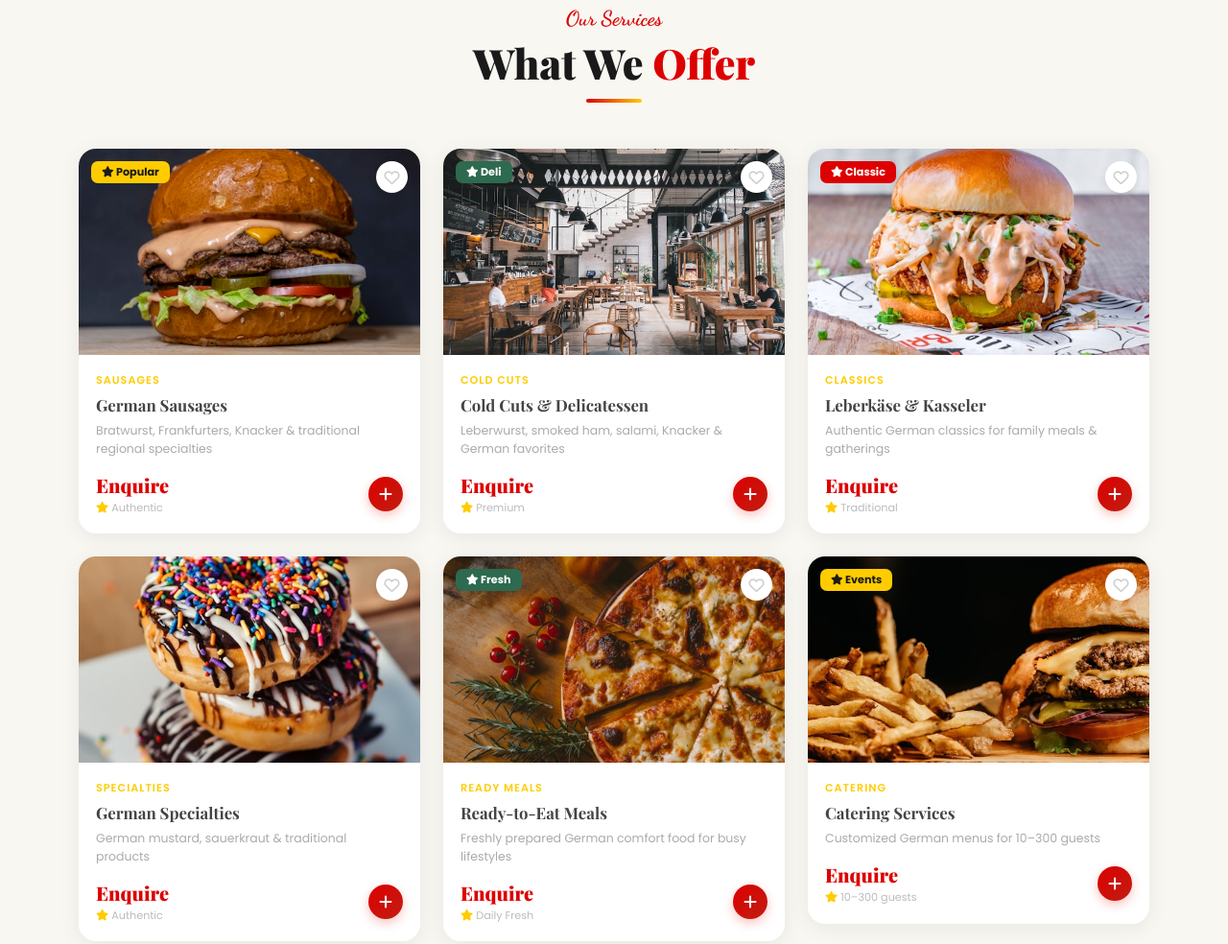
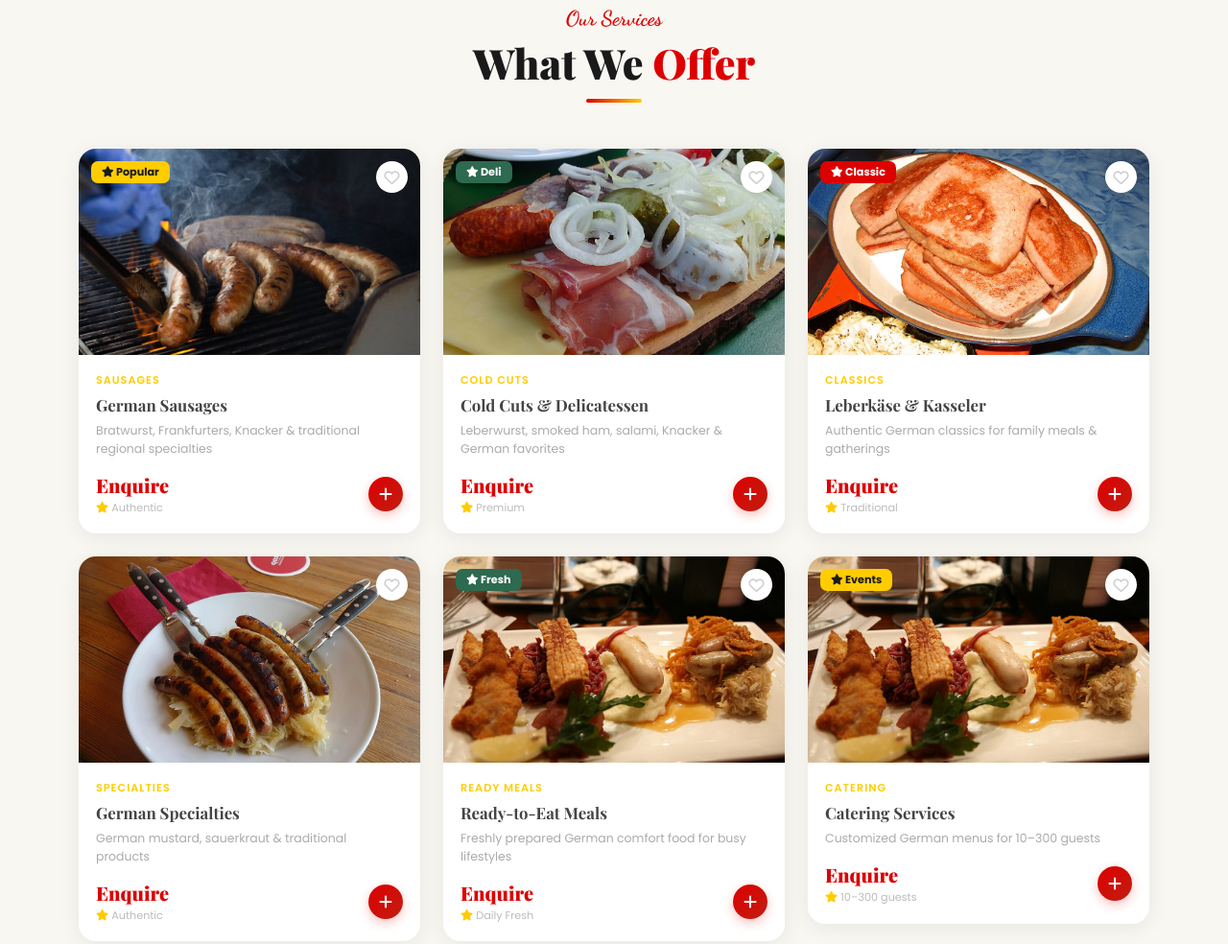
Before and after one commit to levanthang23092002/German-Flavors-Hanoi, a plain HTML site: page index.html in a window 1280 px wide. Shown: the part 1679-2663 px from the top of the page at 96% size. Drawn offline with nearby package versions, Linux system fonts and the light colour scheme; some icons are missing.

Commit message:
finish 1

```diff
--- a/index.html
+++ b/index.html
@@ -92,25 +92,25 @@
             </div>
             <div class="sovcats">
                <div class="sovcat active" data-cat="all">
-                  <img src="img/menu/1.jpg" alt=""/>All Services
+                  <img src="img/german/sausages.jpg" alt=""/>All Services
                </div>
                <div class="sovcat" data-cat="sausages">
-                  <img src="img/menu/1.jpg" alt=""/>Sausages
+                  <img src="img/german/sausages.jpg" alt=""/>Sausages
                </div>
                <div class="sovcat" data-cat="coldcuts">
-                  <img src="img/about1.jpg" alt=""/>Cold Cuts
+                  <img src="img/german/cold-cuts.jpg" alt=""/>Cold Cuts
                </div>
                <div class="sovcat" data-cat="classics">
-                  <img src="img/menu/3.jpg" alt=""/>Leberkäse
+                  <img src="img/german/classics.jpg" alt=""/>Leberkäse
                </div>
                <div class="sovcat" data-cat="specialties">
-                  <img src="img/menu/5.jpg" alt=""/>Specialties
+                  <img src="img/german/specialties.jpg" alt=""/>Specialties
                </div>
                <div class="sovcat" data-cat="readymeals">
-                  <img src="img/menu/6.jpg" alt=""/>Ready Meals
+                  <img src="img/german/ready-meals.jpg" alt=""/>Ready Meals
                </div>
                <div class="sovcat" data-cat="catering">
-                  <img src="img/off-img.jpg" alt=""/>Catering
+                  <img src="img/german/catering.jpg" alt=""/>Catering
                </div>
             </div>
             <div class="sovtrend">
@@ -196,8 +196,8 @@
                <div class="col-lg-5" data-aos="fade-right">
                   <div class="astack">
                      <div class="aexp"><span class="anum">DE</span><small data-i18n-html="about.badge">Authentic<br/>German Food</small></div>
-                     <div class="amain"><img src="img/about1.jpg" alt="German delicatessen"/></div>
-                     <div class="about-subimg"><img src="img/menu/1.jpg" alt="German sausages"/></div>
+                     <div class="amain"><img src="img/german/cold-cuts.jpg" alt="German delicatessen"/></div>
+                     <div class="about-subimg"><img src="img/german/sausages.jpg" alt="German sausages"/></div>
                      <div class="about-contact">
                         <div class="about-contact-head"><i class="fas fa-phone-alt"></i> <span data-i18n="about.msgUs">Message Us</span></div>
                         <div class="about-contact-row">
@@ -236,7 +236,7 @@
             <div class="row g-4" id="mgrid">
                <div class="col-sm-6 col-lg-4 mwrap" data-c="sausages" data-aos="fade-up">
                   <div class="mcard"
-                     data-img="img/menu/1.jpg"
+                     data-img="img/german/sausages.jpg"
                      data-title="German Sausages"
                      data-cat="Sausages"
                      data-price="Enquire" data-old=""
@@ -245,7 +245,7 @@
                      data-desc="We offer a wide selection of authentic German sausages, including Bratwurst, Frankfurters, Knacker, and other traditional regional specialties. All products are prepared using genuine German recipes and high-quality ingredients."
                      data-tags="Bratwurst,Frankfurter,Knacker,Authentic">
                      <div class="mimg">
-                        <img src="img/menu/1.jpg" alt="German Sausages"/>
+                        <img src="img/german/sausages.jpg" alt="German Sausages"/>
                         <div class="mbdg hot"><i class="fas fa-star"></i> Popular</div>
                         <div class="mhrt"><i class="far fa-heart"></i></div>
                      </div>
@@ -265,7 +265,7 @@
                </div>
                <div class="col-sm-6 col-lg-4 mwrap" data-c="coldcuts" data-aos="fade-up" data-aos-delay="80">
                   <div class="mcard"
-                     data-img="img/about1.jpg"
+                     data-img="img/german/cold-cuts.jpg"
                      data-title="Cold Cuts &amp; Delicatessen"
                      data-cat="Cold Cuts"
                      data-price="Enquire" data-old=""
@@ -274,7 +274,7 @@
                      data-desc="Enjoy a variety of traditional German cold cuts and delicatessen products, including Leberwurst, smoked ham, salami, Knacker, and other German favorites. Perfect for sandwiches, platters, restaurants, and home enjoyment."
                      data-tags="Leberwurst,Ham,Salami,Delicatessen">
                      <div class="mimg">
-                        <img src="img/about1.jpg" alt="Cold Cuts"/>
+                        <img src="img/german/cold-cuts.jpg" alt="Cold Cuts"/>
                         <div class="mbdg new"><i class="fas fa-star"></i> Deli</div>
                         <div class="mhrt"><i class="far fa-heart"></i></div>
                      </div>
@@ -294,7 +294,7 @@
                </div>
                <div class="col-sm-6 col-lg-4 mwrap" data-c="classics" data-aos="fade-up" data-aos-delay="160">
                   <div class="mcard"
-                     data-img="img/menu/3.jpg"
+                     data-img="img/german/classics.jpg"
                      data-title="Leberkäse &amp; Kasseler"
                      data-cat="Classics"
                      data-price="Enquire" data-old=""
@@ -303,7 +303,7 @@
                      data-desc="Experience authentic German classics prepared using traditional methods and flavors. Ideal for family meals, gatherings, and special occasions."
                      data-tags="Leberkäse,Kasseler,Traditional,Classic">
                      <div class="mimg">
-                        <img src="img/menu/3.jpg" alt="Leberkäse"/>
+                        <img src="img/german/classics.jpg" alt="Leberkäse"/>
                         <div class="mbdg"><i class="fas fa-star"></i> Classic</div>
                         <div class="mhrt"><i class="far fa-heart"></i></div>
                      </div>
@@ -323,7 +323,7 @@
                </div>
                <div class="col-sm-6 col-lg-4 mwrap" data-c="specialties" data-aos="fade-up">
                   <div class="mcard"
-                     data-img="img/menu/5.jpg"
+                     data-img="img/german/specialties.jpg"
                      data-title="German Specialties"
                      data-cat="Specialties"
                      data-price="Enquire" data-old=""
@@ -332,7 +332,7 @@
                      data-desc="We offer authentic German mustard, sauerkraut, and other traditional products that bring the true taste of Germany to Vietnam."
                      data-tags="Mustard,Sauerkraut,Traditional,German">
                      <div class="mimg">
-                        <img src="img/menu/5.jpg" alt="German Specialties"/>
+                        <img src="img/german/specialties.jpg" alt="German Specialties"/>
                         <div class="mhrt"><i class="far fa-heart"></i></div>
                      </div>
                      <div class="mbody">
@@ -351,7 +351,7 @@
                </div>
                <div class="col-sm-6 col-lg-4 mwrap" data-c="readymeals" data-aos="fade-up" data-aos-delay="80">
                   <div class="mcard"
-                     data-img="img/menu/6.jpg"
+                     data-img="img/german/ready-meals.jpg"
                      data-title="Ready-to-Eat Meals"
                      data-cat="Ready Meals"
                      data-price="Enquire" data-old=""
@@ -360,7 +360,7 @@
                      data-desc="Our freshly prepared German meals are perfect for busy professionals, families, and anyone craving authentic German comfort food."
                      data-tags="Fresh,Comfort Food,Convenient,German">
                      <div class="mimg">
-                        <img src="img/menu/6.jpg" alt="Ready Meals"/>
+                        <img src="img/german/ready-meals.jpg" alt="Ready Meals"/>
                         <div class="mbdg new"><i class="fas fa-star"></i> Fresh</div>
                         <div class="mhrt"><i class="far fa-heart"></i></div>
                      </div>
@@ -380,7 +380,7 @@
                </div>
                <div class="col-sm-6 col-lg-4 mwrap" data-c="catering" data-aos="fade-up" data-aos-delay="160">
                   <div class="mcard"
-                     data-img="img/off-img.jpg"
+                     data-img="img/german/catering.jpg"
                      data-title="Catering Services"
                      data-cat="Catering"
                      data-price="Enquire" data-old=""
@@ -389,7 +389,7 @@
                      data-desc="We provide catering for events ranging from 10 to 300 guests. Whether it's a corporate function, private party, Oktoberfest celebration, birthday, wedding, or community gathering, we can create customized German menus to suit your needs."
                      data-tags="Events,Oktoberfest,Corporate,Custom Menu">
                      <div class="mimg">
-                        <img src="img/off-img.jpg" alt="Catering"/>
+                        <img src="img/german/catering.jpg" alt="Catering"/>
                         <div class="mbdg hot">Events</div>
                         <div class="mhrt"><i class="far fa-heart"></i></div>
                      </div>
@@ -409,7 +409,7 @@
                </div>
                <div class="col-sm-6 col-lg-4 mwrap" data-c="catering" data-aos="fade-up" data-aos-delay="240">
                   <div class="mcard"
-                     data-img="img/portfolio/work1.jpg"
+                     data-img="img/german/corporate-catering.jpg"
                      data-title="Corporate &amp; Event Catering"
                      data-cat="Catering"
                      data-price="Enquire" data-old=""
@@ -418,7 +418,7 @@
                      data-desc="Reliable catering solutions for companies, embassies, schools, clubs, and organizations looking for authentic German cuisine and professional service."
                      data-tags="Corporate,Embassy,Schools,Professional">
                      <div class="mimg">
-                        <img src="img/portfolio/work1.jpg" alt="Corporate Catering"/>
+                        <img src="img/german/corporate-catering.jpg" alt="Corporate Catering"/>
                         <div class="mbdg hot">Corporate</div>
                         <div class="mhrt"><i class="far fa-heart"></i></div>
                      </div>
@@ -477,7 +477,7 @@
                <div class="col-lg-6" data-aos="fade-left">
                   <div class="spimgw">
                      <div class="spglow"></div>
-                     <img src="img/off-img.jpg" alt="German event catering"/>
+                     <img src="img/german/catering.jpg" alt="German event catering"/>
                   </div>
                </div>
             </div>
@@ -494,42 +494,42 @@
             <div class="ggrid" data-aos="fade-up">
                <div class="gitem"
                   data-gi="0"
-                  data-gimg="img/menu/1.jpg"
+                  data-gimg="img/german/sausages.jpg"
                   data-gtitle="German Sausages"
                   data-gdesc="Bratwurst, Frankfurters, Knacker and other traditional regional specialties — prepared with genuine German recipes.">
-                  <img src="img/menu/1.jpg" alt="Sausages"/>
+                  <img src="img/german/sausages.jpg" alt="Sausages"/>
                   <div class="gover"><span><i class="fas fa-expand-alt"></i> German Sausages</span></div>
                </div>
                <div class="gitem"
                   data-gi="1"
-                  data-gimg="img/about1.jpg"
+                  data-gimg="img/german/cold-cuts.jpg"
                   data-gtitle="Cold Cuts &amp; Delicatessen"
                   data-gdesc="Leberwurst, smoked ham, salami, Knacker and other German favorites — perfect for platters and sandwiches.">
-                  <img src="img/about1.jpg" alt="Cold Cuts"/>
+                  <img src="img/german/cold-cuts.jpg" alt="Cold Cuts"/>
                   <div class="gover"><span><i class="fas fa-expand-alt"></i> Cold Cuts &amp; Delicatessen</span></div>
                </div>
                <div class="gitem"
                   data-gi="2"
-                  data-gimg="img/menu/3.jpg"
+                  data-gimg="img/german/classics.jpg"
                   data-gtitle="Leberkäse &amp; Kasseler"
                   data-gdesc="Authentic German classics prepared using traditional methods — ideal for family meals and special occasions.">
-                  <img src="img/menu/3.jpg" alt="Leberkäse"/>
+                  <img src="img/german/classics.jpg" alt="Leberkäse"/>
                   <div class="gover"><span><i class="fas fa-expand-alt"></i> Leberkäse &amp; Kasseler</span></div>
                </div>
                <div class="gitem"
                   data-gi="3"
-                  data-gimg="img/menu/5.jpg"
+                  data-gimg="img/german/specialties.jpg"
                   data-gtitle="German Specialties"
                   data-gdesc="Authentic German mustard, sauerkraut, and other traditional products that bring the true taste of Germany to Vietnam.">
-                  <img src="img/menu/5.jpg" alt="Specialties"/>
+                  <img src="img/german/specialties.jpg" alt="Specialties"/>
                   <div class="gover"><span><i class="fas fa-expand-alt"></i> German Specialties</span></div>
                </div>
                <div class="gitem"
                   data-gi="4"
-                  data-gimg="img/off-img.jpg"
+                  data-gimg="img/german/catering.jpg"
                   data-gtitle="Event Catering"
                   data-gdesc="Customized German menus for corporate functions, Oktoberfest celebrations, birthdays, weddings, and community gatherings.">
-                  <img src="img/off-img.jpg" alt="Catering"/>
+                  <img src="img/german/catering.jpg" alt="Catering"/>
                   <div class="gover"><span><i class="fas fa-expand-alt"></i> Event Catering</span></div>
                </div>
             </div>
```
Also changed, not shown: img/german/about.jpg (added), img/german/catering.jpg (added), img/german/classics.jpg (added), img/german/cold-cuts.jpg (added), img/german/corporate-catering.jpg (added), img/german/hero.jpg (added), img/german/ready-meals.jpg (added), img/german/sausages.jpg (added), img/german/specialties.jpg (added).
